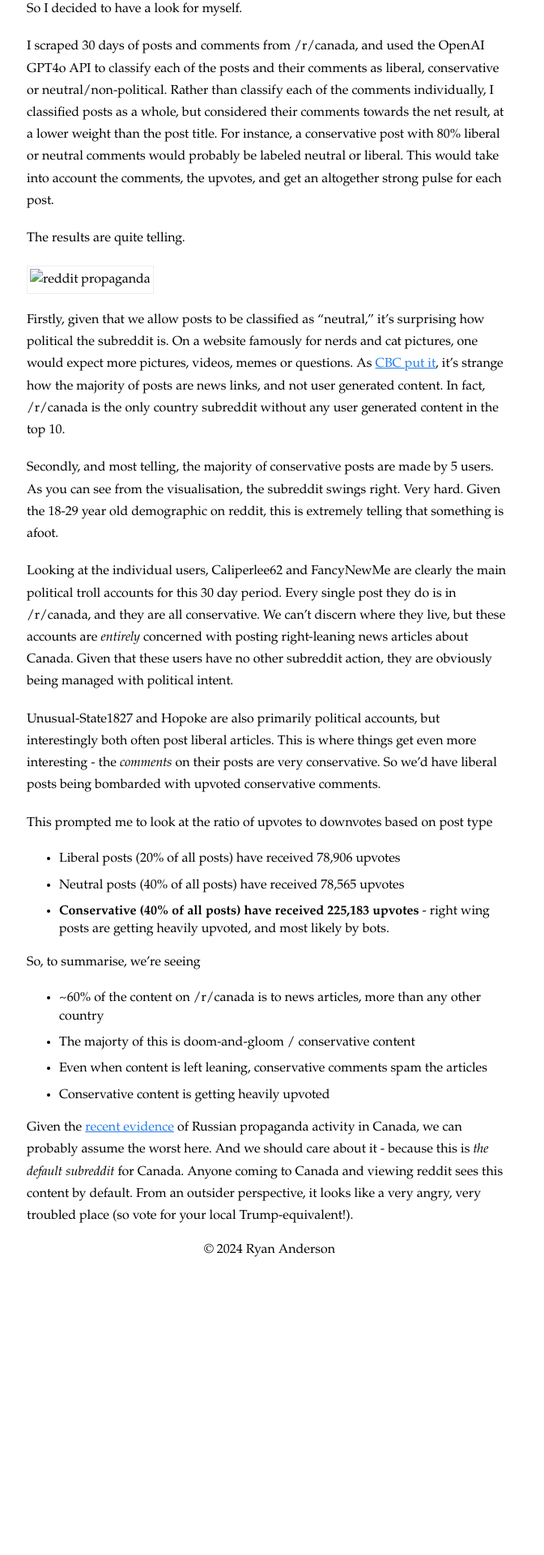
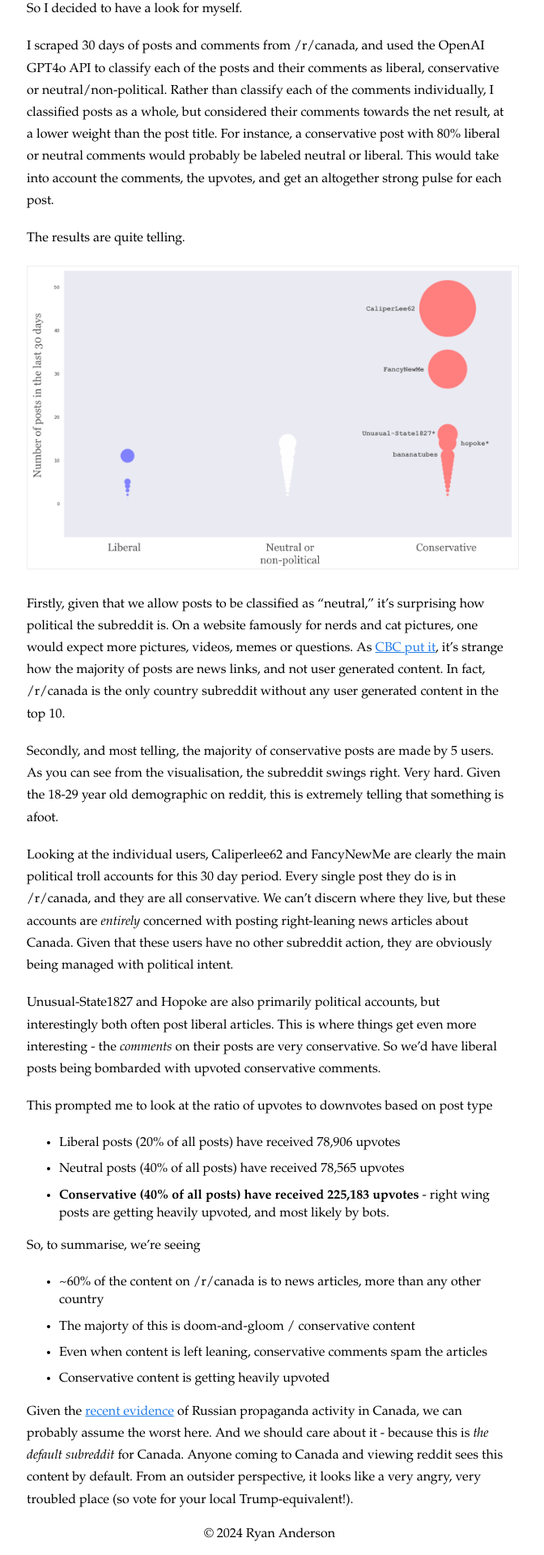
Before and after one commit to ryan-anderson-ds/ryan-anderson-ds.github.io, a Jekyll site: the page built from _posts/2024-09-08-Reddit-Propaganda.md, in a window 1280 px wide. Shown: the part 1118-3038 px from the top of the page at 81% size, without its empty margins (307-979 px from the left). Built offline with Jekyll 4.4.1, drawn with Linux system fonts in a browser that asks for light colours; before the commit the page ends 2687 px from its top, so only the background shows below that.

Commit message:
Update 2024-09-08-Reddit-Propaganda.md

```diff
--- a/_posts/2024-09-08-Reddit-Propaganda.md
+++ b/_posts/2024-09-08-Reddit-Propaganda.md
@@ -25,7 +25,7 @@ I scraped 30 days of posts and comments from /r/canada, and used the OpenAI GPT4
 
 The results are quite telling.
 
-![reddit propaganda](images/redditpropaganda.png "/r/canada propaganda")
+![reddit propaganda](https://ryanandersonds.com/images/redditpropaganda.png "/r/canada propaganda")
 
 Firstly, given that we allow posts to be classified as "neutral," it's surprising how political the subreddit is. On a website famously for nerds and cat pictures, one would expect more pictures, videos, memes or questions. As [CBC put it](https://www.cbc.ca/listen/live-radio/1-14-day-6/clip/16079694-behind-anger-reddit-canada-site), it's strange how the majority of posts are news links, and not user generated content. In fact, /r/canada is the only country subreddit without any user generated content in the top 10.
 
```
